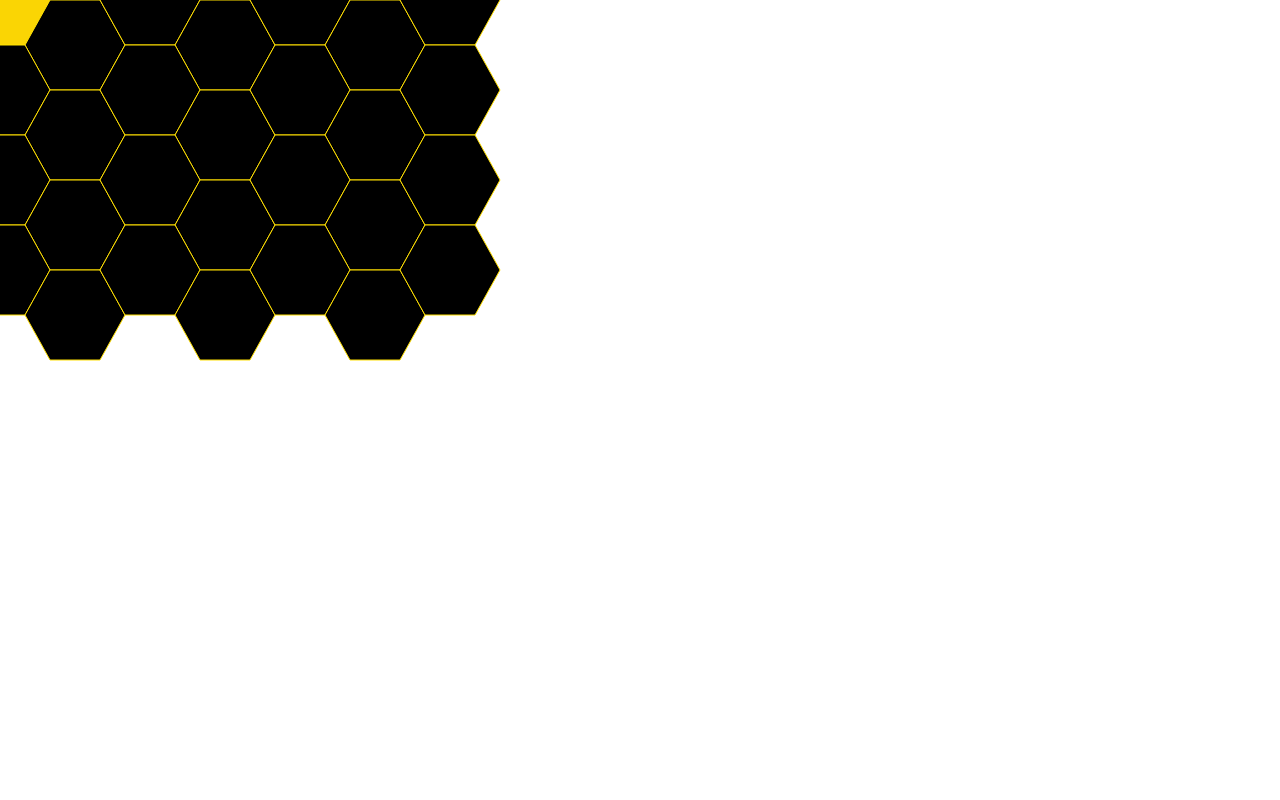
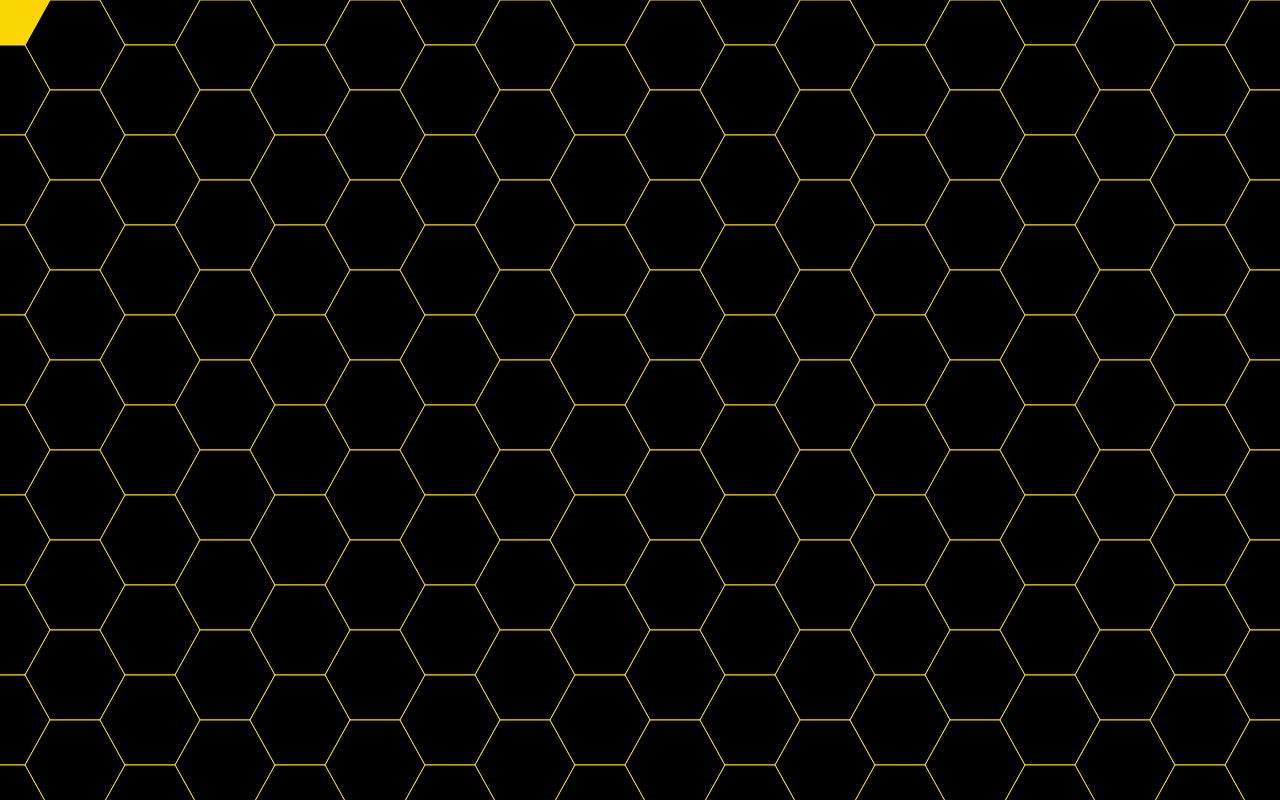
Before and after one commit to drivera-place/honeycomb-svg-background, a plain HTML site: page index.html in a window 1280 px wide. Drawn offline with Linux system fonts and the light colour scheme.

Commit message:
HoneyComb is ready

```diff
--- a/index.html
+++ b/index.html
@@ -15,9 +15,7 @@
         fill: #fad504;
     }
 
-    /* other styling */
     svg {
-
         width: 100%;
         flex: 1;
     }
@@ -31,37 +29,27 @@
         height: 100vh;
         font-weight: 700;
         font-family: sans-serif;
-
     }
 </style>
 <script>
-
-    function Vector(x, y) {
-        this.x = x;
-        this.y = y;
-    }
-
-    //var points = "50,0 100,0 120,35 100,70 50,70 30,35";
-    //var points = "2,0 5,2 5,5 2,7 -1,5 -1,2";
-    var points = "5,-9 -5,-9 -10,0 -5,9 5,9 10,0";
-
-    function drawGrid() {
+    function drawHoneyComb() {
         let w3_ns = "http://www.w3.org/1999/xlink";
         let svg_ns = "http://www.w3.org/2000/svg";
         let x_offset = 0;
         let y_offset = 0;
+        let counter = 0;
 
-        var width = Math.ceil(window.innerWidth / 200);
-        var height = Math.ceil(window.innerHeight / 200);
-
-        //console.log("width: " + width);
-        //console.log("height: " + height);
+        var width = Math.ceil(window.innerWidth / 75);
+        var height = Math.ceil(window.innerHeight / 75);
 
         var podWrap = document.getElementById("pod-wrap");
         var useNode = document.createElementNS(w3_ns, "use");
 
-        for (var i = 0; i < height; i++) {
-            for (var j = 0; j < width; j++) {
+        while(podWrap.hasChildNodes()) {
+            podWrap.removeChild(podWrap.lastChild);
+        }
+        for (var i = 0; i <= height; i++) {
+            for (var j = 0; j <= width; j++) {
                 podWrap = document.getElementById("pod-wrap");
                 useNode = document.createElementNS(svg_ns, "use");
                 useNode.setAttributeNS(w3_ns, "xlink:href", "#pod");
@@ -70,30 +58,28 @@
                 } else {
                     useNode.setAttributeNS(null, "transform", "translate(" + x_offset.toString() + ", " + (y_offset + 45).toString() + ")");
                 }
+                useNode.setAttributeNS(null, "id", (counter++).toString());
                 podWrap.appendChild(useNode);
                 x_offset = x_offset + 75;
-                console.log("x_offset: " + x_offset);
-                console.log("y_offset: " + y_offset);
             }
             x_offset = 0;
             y_offset = y_offset + 90;
         }
-
+        console.log(counter);
     }
     window.addEventListener("load", () => {
-        drawGrid();
+        drawHoneyComb();
+    }, false);
+    window.addEventListener("resize", () => {
+        drawHoneyComb();
     }, false);
 
 </script>
 
 <body>
-    <!-- viewBox="25 25 0 0" -->
     <svg id="canvas">
-        <!-- <polygon id="polygon" /> -->
         <defs>
             <g id="pod">
-
-                <!-- <polygon stroke="#FFDF00" stroke-width="0.5" points="5,-9 -5,-9 -10,0 -5,9 5,9 10,0" /> -->
                 <polygon stroke="#FFDF00" stroke-width="1" points="25,-45 -25,-45 -50,0 -25,45 25,45 50,0" />
             </g>
         </defs>
```
